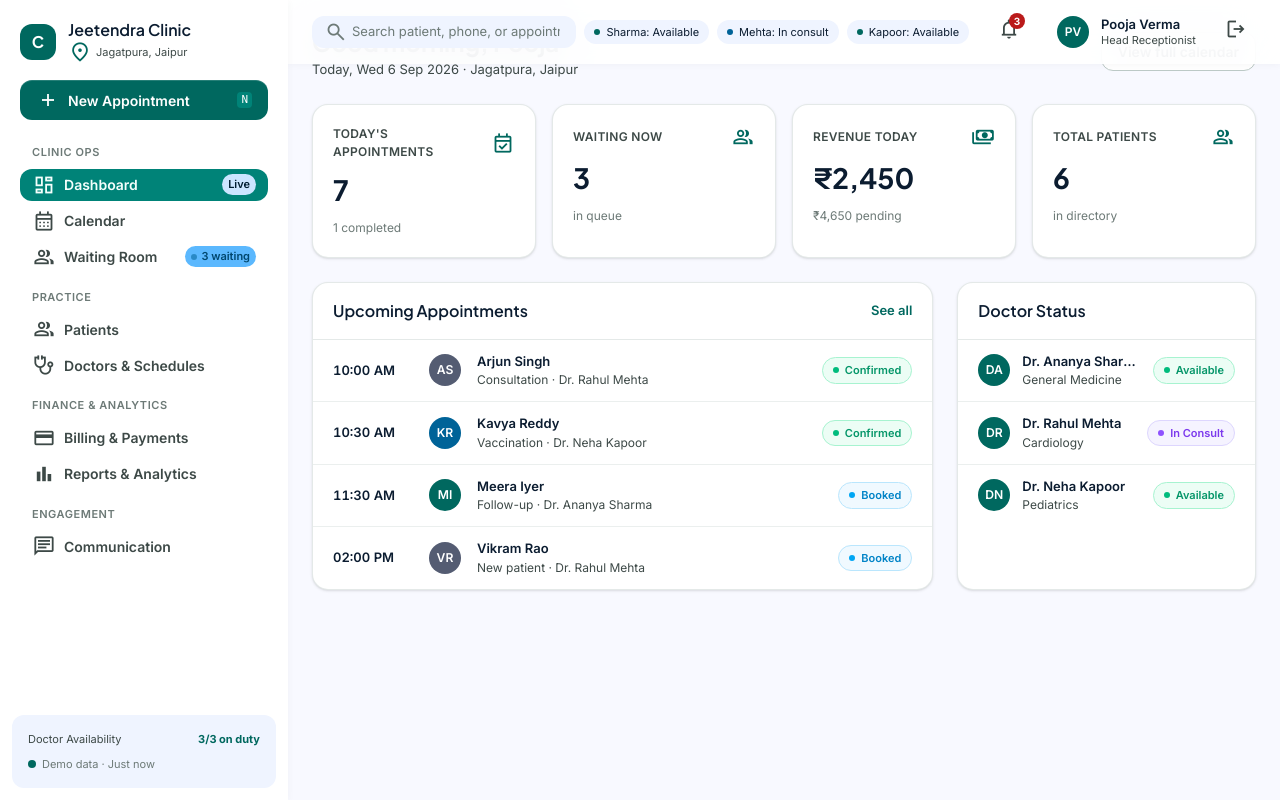
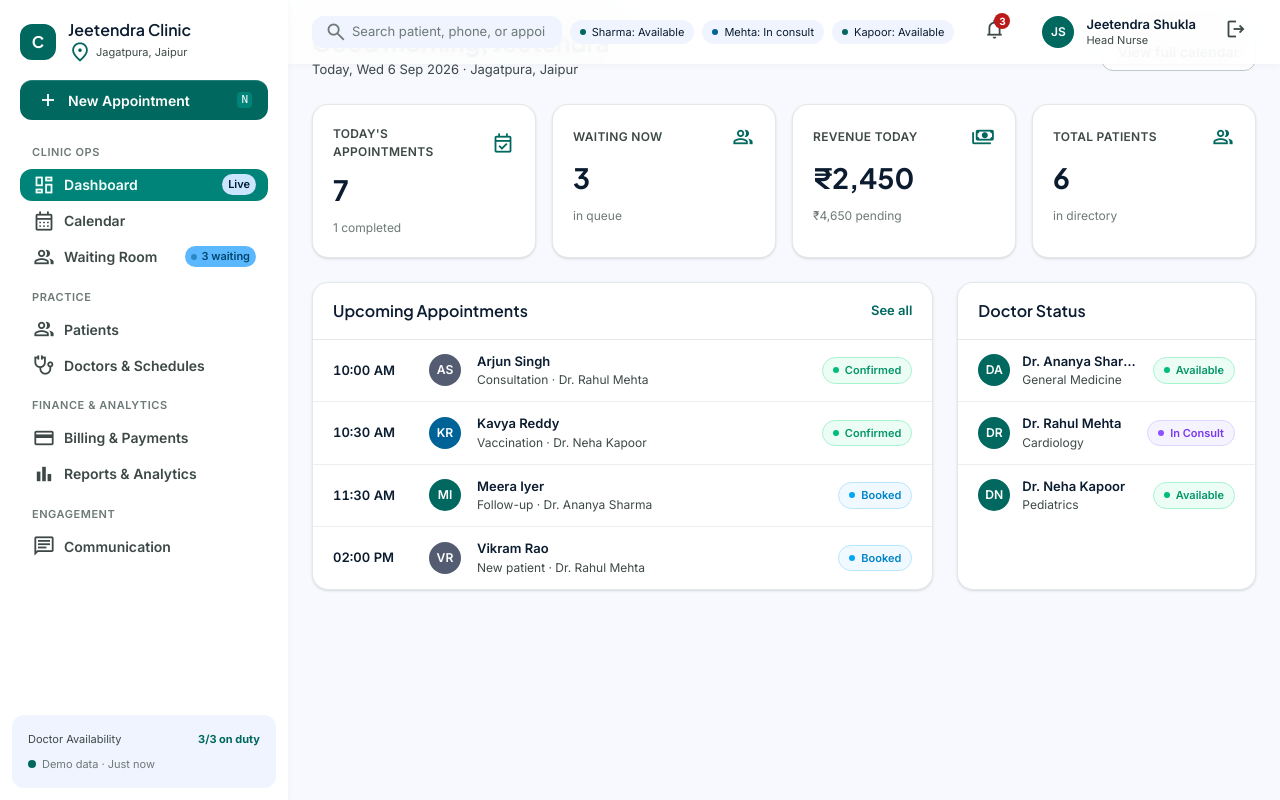
Before and after one commit to phdemp/clinicflow, a React (Vite) app: page / in a window 1280 px wide. Both pictures are taken after a click on the button "Sign in". Built offline with nearby package versions, Linux system fonts and the light colour scheme.

Commit message:
chore: update demo email and head nurse name

```diff
--- a/src/components/Layout.tsx
+++ b/src/components/Layout.tsx
@@ -250,10 +250,10 @@ export function Layout() {
               </div>
               <div className="hidden lg:flex flex-col text-left">
                 <span className="text-[13px] font-semibold text-on-surface leading-tight">
-                  {currentUser?.name ?? "Pooja Verma"}
+                  {currentUser?.name ?? "Jeetendra Shukla"}
                 </span>
                 <span className="text-[11px] text-on-surface-variant">
-                  {currentUser?.role ?? "Head Receptionist"}
+                  {currentUser?.role ?? "Head Nurse"}
                 </span>
               </div>
             </div>
--- a/src/pages/Dashboard.tsx
+++ b/src/pages/Dashboard.tsx
@@ -51,7 +51,7 @@ export function Dashboard() {
       <div className="flex items-center justify-between flex-wrap gap-3">
         <div>
           <h1 className="font-headline text-[22px] sm:text-[24px] font-bold text-on-surface">
-            Good morning, Pooja
+            Good morning, Jeetendra
           </h1>
           <p className="text-[13px] text-on-surface-variant">
             Today, Wed 6 Sep 2026 · Jagatpura, Jaipur
--- a/src/pages/Login.tsx
+++ b/src/pages/Login.tsx
@@ -5,7 +5,7 @@ import { useClinic } from "../state/store";
 export function Login() {
   const { login } = useClinic();
   const navigate = useNavigate();
-  const [email, setEmail] = useState("skulajeetendra@gmail.com");
+  const [email, setEmail] = useState("shuklajeetendra@gmail.com");
   const [password, setPassword] = useState("demo1234");
   const [showPassword, setShowPassword] = useState(false);
   const [error, setError] = useState("");
--- a/src/state/store.tsx
+++ b/src/state/store.tsx
@@ -51,7 +51,7 @@ const AUTH_KEY = "clinicflow_demo_auth";
 
 export function ClinicProvider({ children }: { children: ReactNode }) {
   const [currentUser, setCurrentUser] = useState<{ name: string; role: string } | null>(
-    () => (sessionStorage.getItem(AUTH_KEY) ? { name: "Pooja Verma", role: "Head Receptionist" } : null),
+    () => (sessionStorage.getItem(AUTH_KEY) ? { name: "Jeetendra Shukla", role: "Head Nurse" } : null),
   );
   const [patients, setPatients] = useState<Patient[]>(seedPatients);
   const [doctorList] = useState<Doctor[]>(seedDoctors);
@@ -67,7 +67,7 @@ export function ClinicProvider({ children }: { children: ReactNode }) {
       currentUser,
       login: () => {
         sessionStorage.setItem(AUTH_KEY, "1");
-        setCurrentUser({ name: "Pooja Verma", role: "Head Receptionist" });
+        setCurrentUser({ name: "Jeetendra Shukla", role: "Head Nurse" });
       },
       logout: () => {
         sessionStorage.removeItem(AUTH_KEY);
```
